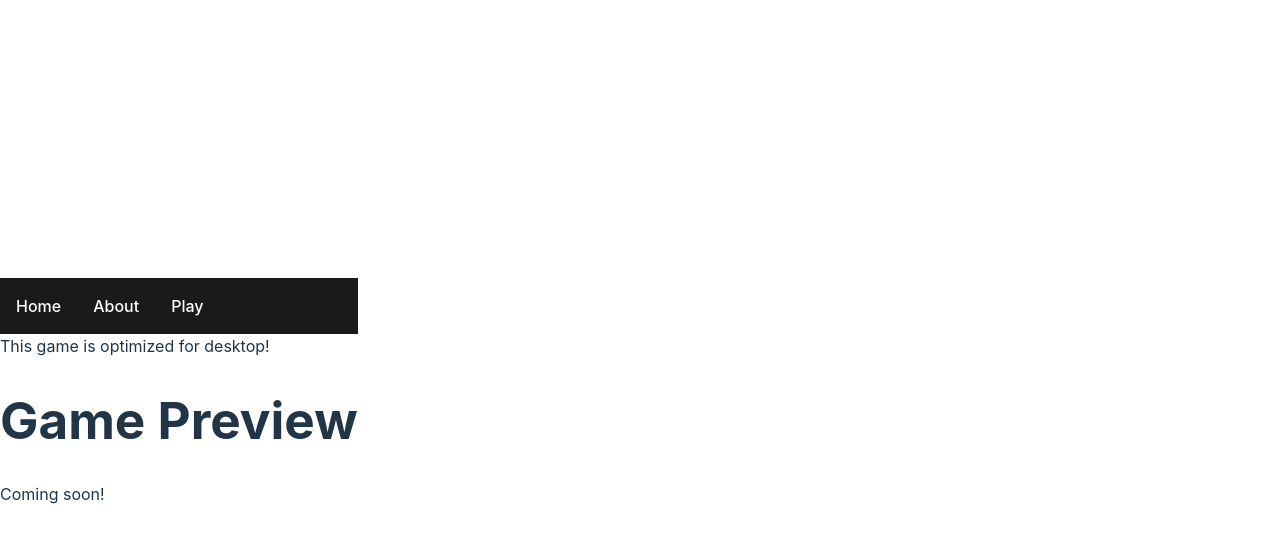
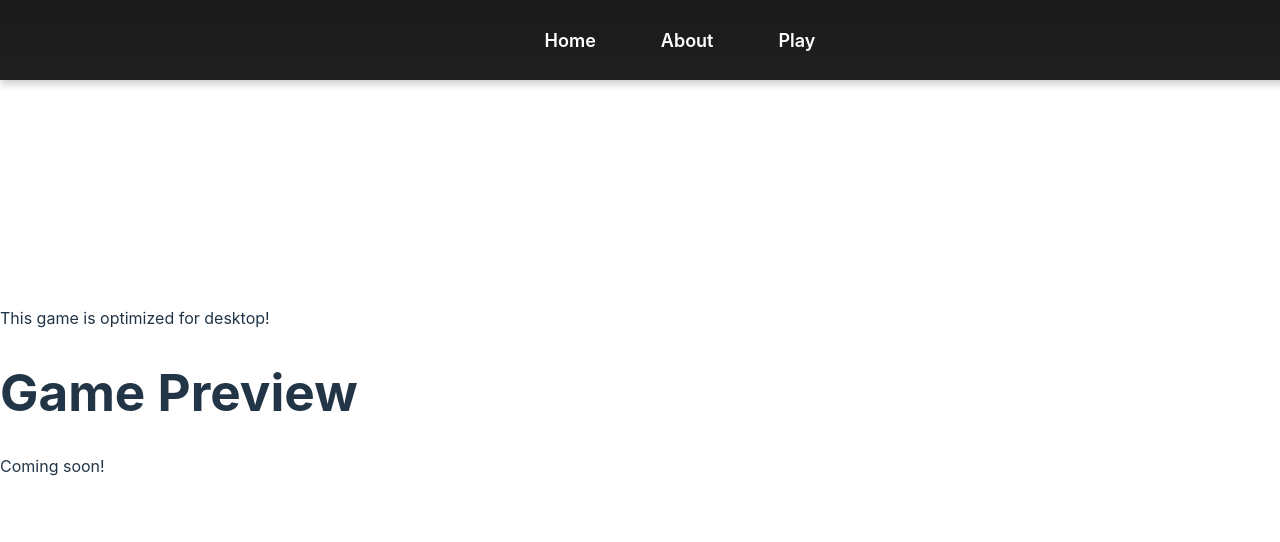
Before and after one commit to paenuth/mammothon, a React (Vite) app: page /game in a window 1280 px wide. Shown: the top 542 px of the page. Built offline with nearby package versions, Linux system fonts and the light colour scheme.

Commit message:
Changed CSS for Nav Bar

```diff
--- a/src/App.css
+++ b/src/App.css
@@ -1,27 +1,64 @@
-/* Navbar styling */
 .navbar {
-  padding: 1rem;
-  background: #1a1a1a;
   display: flex;
-  gap: 2rem;
+  justify-content: center; /* Center the buttons */
+  align-items: center;
+  gap: 65px; /* Keep the same spacing between buttons */
+  position: fixed;
+  top: 0;
+  left: 0;
+  width: 100%;
+  height: 80px;
+  padding: 0 40px;
+  background: linear-gradient(to bottom, #1a1a1a, #1f1f1f); /* Dark gradient */
+  backdrop-filter: blur(8px); /* Smooth blur effect */
+  backdrop-filter: blur(8px);
+  box-shadow: 0 4px 8px rgba(0, 0, 0, 0.2);
+  transition: background 0.3s ease, box-shadow 0.3s ease;
 }
 
+/* Navbar links */
 .navbar a {
   color: white;
   text-decoration: none;
+  font-size: 18px;
+  font-weight: 600;
+  padding: 0px 0px; /* More padding for clickability */
+  transition: color 0.3s ease, transform 0.3s ease;
+  position: relative;
 }
 
-.nvarbar a:hover {
-  color: #00ff88;
+/* Floating hover effect */
+.navbar a:hover {
+  color: #ffcf4a;
+  transform: translateY(-3px); /* Slightly less float for subtlety */
 }
 
-/*Mobile warning */
+/* Underline effect */
+.navbar a::after {
+  content: "";
+  position: absolute;
+  bottom: -4px;
+  left: 50%;
+  width: 0;
+  height: 2px;
+  background-color: #ffcf4a;
+  transition: width 0.3s ease, left 0.3s ease;
+}
+
+.navbar a:hover::after {
+  width: 100%;
+  left: 0;
+}
+
+/* Mobile warning */
 @media (max-width: 768px) {
   .desktop-warning {
-    display: block;
-    background: red;
-    color: white;
-    padding: 1rem;
-    text-align: center;
+      display: block;
+      background: red;
+      color: white;
+      padding: 1rem;
+      text-align: center;
+      font-size: 16px;
+      font-weight: bold;
   }
 }
```
